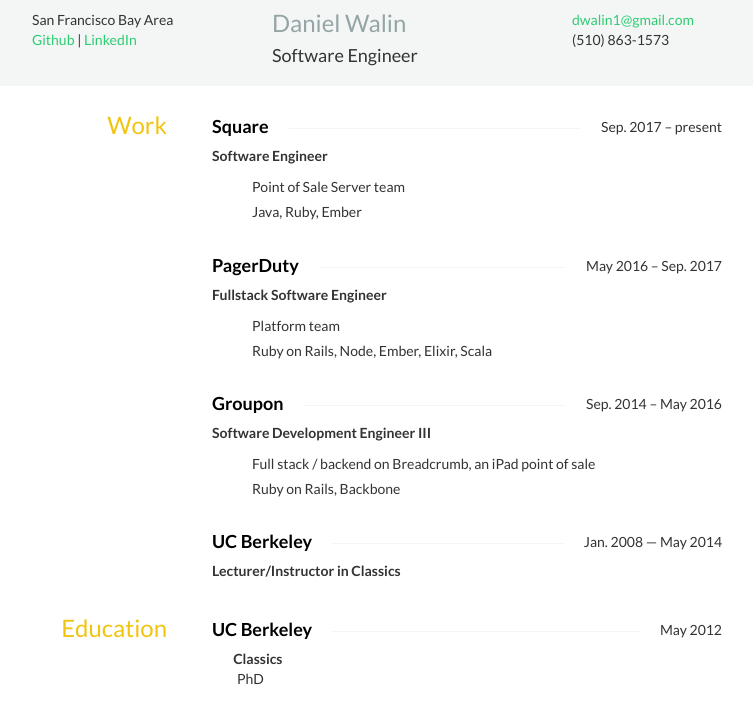
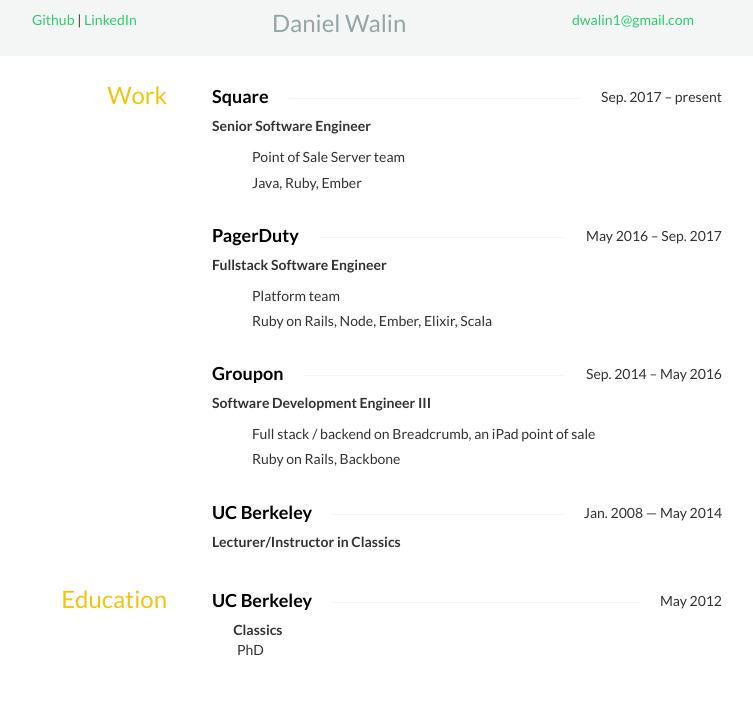
Before and after one commit to dwalin1/dwalin1.github.io, a plain HTML site: page index.html in a window 1280 px wide. Shown: the whole page, without its empty margins (263-1016 px from the left). Drawn offline with nearby package versions, Linux system fonts and the light colour scheme; some icons are missing.

Commit message:
Update contact, location, role info

```diff
--- a/index.html
+++ b/index.html
@@ -197,8 +197,6 @@ h4 span:first-child {
 		<div class="container">
 			<div class="row">
 				<div class="col-sm-4">
-					San Francisco Bay Area
-						<br>
 						<a href="https://github.com/dwalinsq">Github</a> |
 					<a href="https://www.linkedin.com/pub/daniel-walin/9a/814/5a4">
 						LinkedIn
@@ -209,15 +207,10 @@ h4 span:first-child {
 					<h2>
 						Daniel Walin
 					</h2>
-
-					<h4>
-						Software Engineer
-					</h4>
 				</div>
 
 				<div class="col-sm-3">
 					<a href="mailto:dwalin1@gmail.com">dwalin1@gmail.com</a> <br>
-					(510) 863-1573
 				</div>
 			</div>
 		</div>
@@ -242,7 +235,7 @@ h4 span:first-child {
 				</h4>
 
 				<div class="position">
-					Software Engineer
+					Senior Software Engineer
 				</div>
 
 				<ul class="highlights">
```
